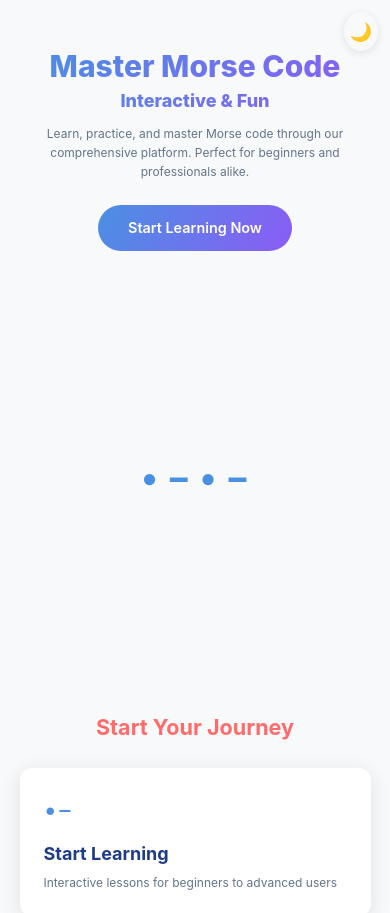
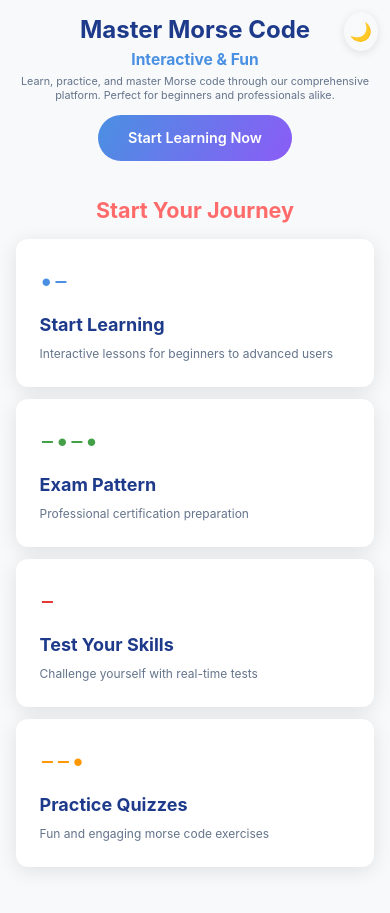
Before and after one commit to tony0807133/morse-code-trainer, a React (Create React App) app: page / in a window 390 px wide. Shown: the top 913 px of the page. Built offline with nearby package versions, Linux system fonts and the light colour scheme.

Commit message:
Update: Mobile spacing optimization and add 0.5x speed option

```diff
--- a/src/components/Footer.tsx
+++ b/src/components/Footer.tsx
@@ -47,7 +47,7 @@ const Footer: React.FC = () => {
       <div className="footer-bottom">
         <p>&copy; {currentYear} Morse Code Trainer. All rights reserved.</p>
         <div className="footer-social">
-          <a href="https://github.com/tony0807133" target="_blank" rel="noopener noreferrer">GitHub</a>
+
         </div>
       </div>
     </footer>
--- a/src/screens/HomeScreen.tsx
+++ b/src/screens/HomeScreen.tsx
@@ -72,9 +72,6 @@ const HomeScreen: React.FC = () => {
             Start Learning Now
           </button>
         </div>
-        <div className="hero-image">
-          <div className="morse-animation">• − • −</div>
-        </div>
       </section>
 
       {/* Main Menu Section */}
--- a/src/screens/MorseCodeScreen.tsx
+++ b/src/screens/MorseCodeScreen.tsx
@@ -145,6 +145,7 @@ const MorseCodeScreen: React.FC = () => {
         <div className="speed-control">
           <label>Speed:</label>
           <select value={speed} onChange={(e) => setSpeed(Number(e.target.value))}>
+            <option value={0.5}>0.5x</option>
             <option value={1}>1x</option>
             <option value={1.5}>1.5x</option>
             <option value={2}>2x</option>
--- a/src/styles/HomeScreen.css
+++ b/src/styles/HomeScreen.css
@@ -48,79 +48,61 @@
 
 /* Hero Section */
 .hero-section {
-  min-height: 80vh;
   display: flex;
   align-items: center;
   justify-content: space-between;
-  padding: 2rem 10%;
-  position: relative;
-  overflow: hidden;
+  padding: 1rem 10%;
+  min-height: 10vh;
 }
 
 .hero-content {
+  width: 100%;
   max-width: 600px;
-  z-index: 1;
+  margin: 0 auto;
+  text-align: center;
 }
 
 .hero-title {
-  font-size: 4rem;
-  font-weight: 800;
-  line-height: 1.2;
-  margin-bottom: 1rem;
-  background: linear-gradient(120deg, var(--accent-blue), var(--accent-purple));
-  -webkit-background-clip: text;
-  -webkit-text-fill-color: transparent;
-  animation: fadeInUp 0.8s ease-out;
+  font-size: 3.5rem;
+  font-weight: 700;
+  margin-bottom: 0.5rem;
+  color: var(--text-primary);
+  animation: fadeInUp 0.8s ease-out backwards;
 }
 
 .hero-subtitle {
   display: block;
   font-size: 2rem;
-  color: var(--accent-orange);
-  margin-top: 0.5rem;
+  color: var(--accent-blue);
+  margin-bottom: 0.5rem;
+  animation: fadeInUp 0.8s ease-out 0.1s backwards;
 }
 
 .hero-description {
   font-size: 1.2rem;
-  line-height: 1.6;
-  margin-bottom: 2rem;
+  line-height: 1.4;
+  margin-bottom: 1.5rem;
   color: var(--text-secondary);
   animation: fadeInUp 0.8s ease-out 0.2s backwards;
-}
-
-.hero-image {
-  position: relative;
-  width: 40%;
-  height: 400px;
-  display: flex;
-  align-items: center;
-  justify-content: center;
-}
-
-.morse-animation {
-  font-size: 3rem;
-  font-weight: bold;
-  color: var(--accent-blue);
-  animation: pulse 2s infinite;
 }
 
 .section-title {
   text-align: center;
   font-size: 2.5rem;
-  margin-bottom: 3rem;
+  margin-bottom: 1.5rem;
   color: var(--text-primary);
 }
 
 /* Menu Section */
 .menu-section {
-  padding: 4rem 10%;
+  padding: 1rem 10%;
 }
 
 .menu-grid {
   display: grid;
   grid-template-columns: repeat(auto-fit, minmax(280px, 1fr));
-  gap: 2rem;
-  margin-top: 2rem;
+  gap: 1.5rem;
+  margin-top: 1rem;
 }
 
 .menu-item {
@@ -236,48 +218,59 @@
   .hero-section {
     flex-direction: column;
     text-align: center;
-    padding: 4rem 5%;
+    padding: 1rem 5%;
+    min-height: auto;
   }
 
   .hero-content {
-    margin-bottom: 3rem;
-  }
-
-  .hero-image {
-    width: 100%;
-    height: 300px;
+    margin-bottom: 1rem;
   }
 
   .menu-section,
   .cta-section {
-    padding: 3rem 5%;
+    padding: 1rem 5%;
   }
 }
 
 @media (max-width: 768px) {
   .hero-title {
-    font-size: 3rem;
+    font-size: 2.5rem;
+    margin-bottom: 0.3rem;
   }
 
   .hero-subtitle {
-    font-size: 1.5rem;
+    font-size: 1.3rem;
+    margin-bottom: 0.3rem;
+  }
+
+  .hero-description {
+    font-size: 1rem;
+    margin-bottom: 1rem;
   }
 
   .section-title {
-    font-size: 2rem;
+    font-size: 1.8rem;
+    margin-bottom: 1rem;
   }
 
   .menu-grid {
     grid-template-columns: 1fr;
+    gap: 1rem;
   }
 }
 
 @media (max-width: 480px) {
   .hero-title {
-    font-size: 2.5rem;
+    font-size: 2rem;
   }
 
   .hero-description {
-    font-size: 1rem;
+    font-size: 0.9rem;
+    line-height: 1.3;
+  }
+
+  .menu-section,
+  .cta-section {
+    padding: 0.8rem 4%;
   }
 }
```
